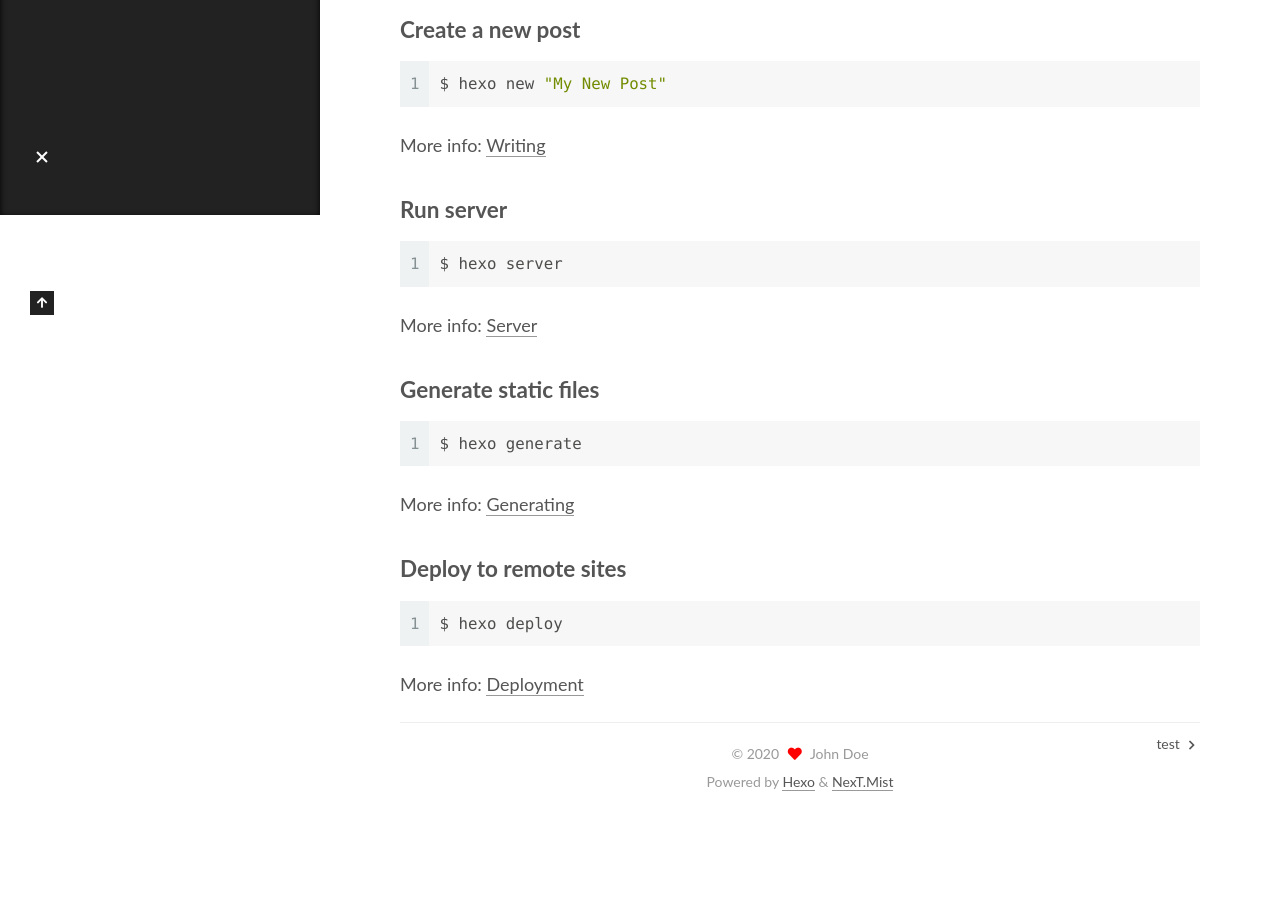
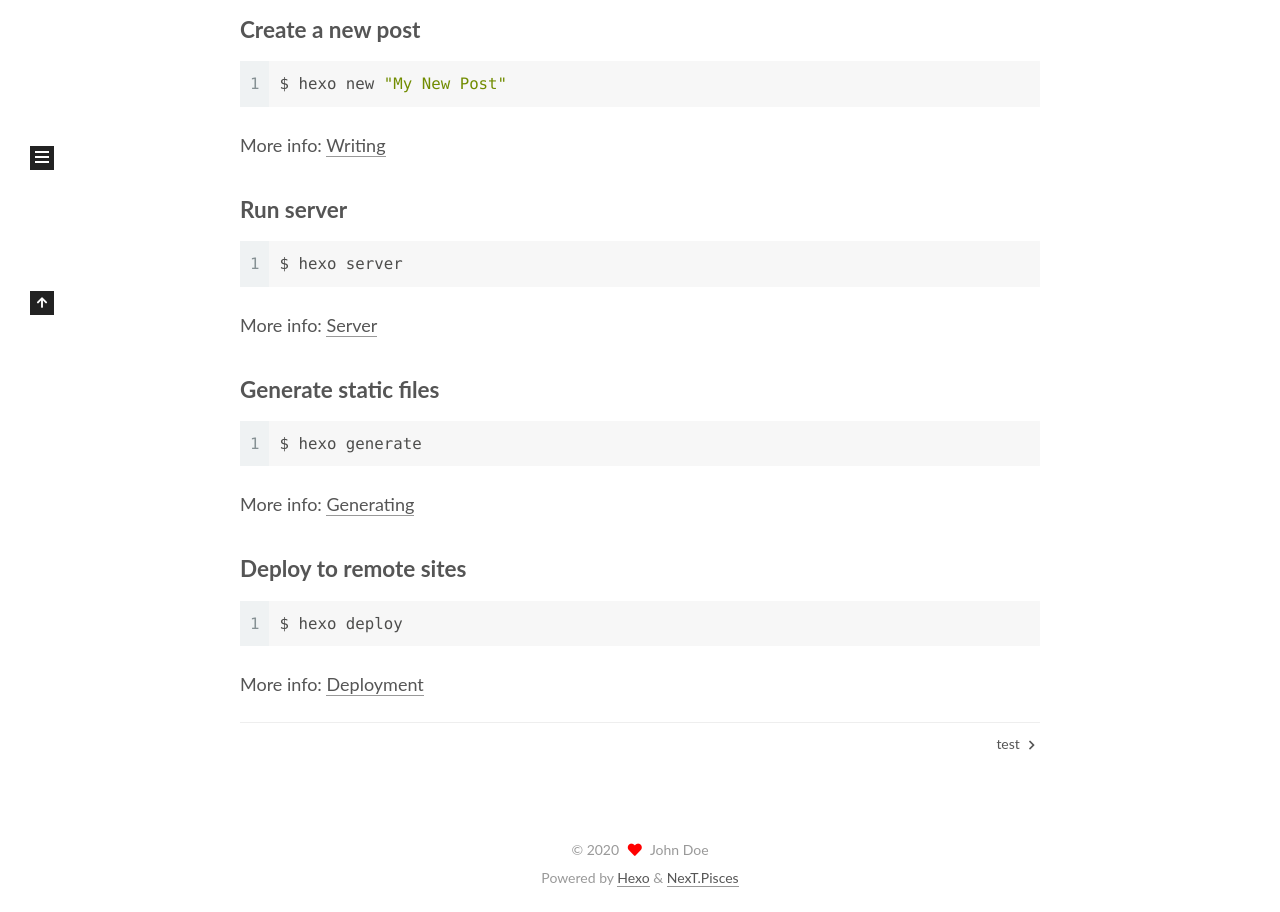
Before and after one commit to LihmCHN/lihmchn.github.io, a plain HTML site: page 2020/09/29/hello-world/index.html in a window 1280 px wide. Shown: the part 585-1497 px from the top of the page. Before the commit the page ends 1401 px from the top, so only its background shows below. Drawn offline with Linux system fonts and the light colour scheme.

Commit message:
Site updated: 2020-10-12 20:33:06

```diff
--- a/2020/09/29/hello-world/index.html
+++ b/2020/09/29/hello-world/index.html
@@ -17,7 +17,7 @@
 
 <script id="hexo-configurations">
     var NexT = window.NexT || {};
-    var CONFIG = {"hostname":"example.com","root":"/","scheme":"Mist","version":"7.8.0","exturl":false,"sidebar":{"position":"left","display":"post","padding":18,"offset":12,"onmobile":false},"copycode":{"enable":false,"show_result":false,"style":null},"back2top":{"enable":true,"sidebar":false,"scrollpercent":false},"bookmark":{"enable":false,"color":"#222","save":"auto"},"fancybox":false,"mediumzoom":false,"lazyload":false,"pangu":false,"comments":{"style":"tabs","active":null,"storage":true,"lazyload":false,"nav":null},"algolia":{"hits":{"per_page":10},"labels":{"input_placeholder":"Search for Posts","hits_empty":"We didn't find any results for the search: ${query}","hits_stats":"${hits} results found in ${time} ms"}},"localsearch":{"enable":false,"trigger":"auto","top_n_per_article":1,"unescape":false,"preload":false},"motion":{"enable":true,"async":false,"transition":{"post_block":"fadeIn","post_header":"slideDownIn","post_body":"slideDownIn","coll_header":"slideLeftIn","sidebar":"slideUpIn"}}};
+    var CONFIG = {"hostname":"example.com","root":"/","scheme":"Pisces","version":"7.8.0","exturl":false,"sidebar":{"position":"left","display":"post","padding":18,"offset":12,"onmobile":false},"copycode":{"enable":false,"show_result":false,"style":null},"back2top":{"enable":true,"sidebar":false,"scrollpercent":false},"bookmark":{"enable":false,"color":"#222","save":"auto"},"fancybox":false,"mediumzoom":false,"lazyload":false,"pangu":false,"comments":{"style":"tabs","active":null,"storage":true,"lazyload":false,"nav":null},"algolia":{"hits":{"per_page":10},"labels":{"input_placeholder":"Search for Posts","hits_empty":"We didn't find any results for the search: ${query}","hits_stats":"${hits} results found in ${time} ms"}},"localsearch":{"enable":false,"trigger":"auto","top_n_per_article":1,"unescape":false,"preload":false},"motion":{"enable":true,"async":false,"transition":{"post_block":"fadeIn","post_header":"slideDownIn","post_body":"slideDownIn","coll_header":"slideLeftIn","sidebar":"slideUpIn"}}};
   </script>
 
   <meta name="description" content="Welcome to Hexo! This is your very first post. Check documentation for more info. If you get any problems when using Hexo, you can find the answer in troubleshooting or you can ask me on GitHub. Quick">
@@ -325,7 +325,7 @@
   </span>
   <span class="author" itemprop="copyrightHolder">John Doe</span>
 </div>
-  <div class="powered-by">Powered by <a href="https://hexo.io/" class="theme-link" rel="noopener" target="_blank">Hexo</a> & <a href="https://mist.theme-next.org/" class="theme-link" rel="noopener" target="_blank">NexT.Mist</a>
+  <div class="powered-by">Powered by <a href="https://hexo.io/" class="theme-link" rel="noopener" target="_blank">Hexo</a> & <a href="https://pisces.theme-next.org/" class="theme-link" rel="noopener" target="_blank">NexT.Pisces</a>
   </div>
 
 
@@ -351,7 +351,7 @@
 <script src="/js/motion.js"></script>
 
 
-<script src="/js/schemes/muse.js"></script>
+<script src="/js/schemes/pisces.js"></script>
 
 
 <script src="/js/next-boot.js"></script>
```
Also changed, not shown: 2020/10/12/test/index.html (+3 -3 lines), archives/2020/09/index.html (+3 -3 lines), archives/2020/10/index.html (+3 -3 lines), archives/2020/index.html (+3 -3 lines), archives/index.html (+3 -3 lines), index.html (+3 -3 lines).
